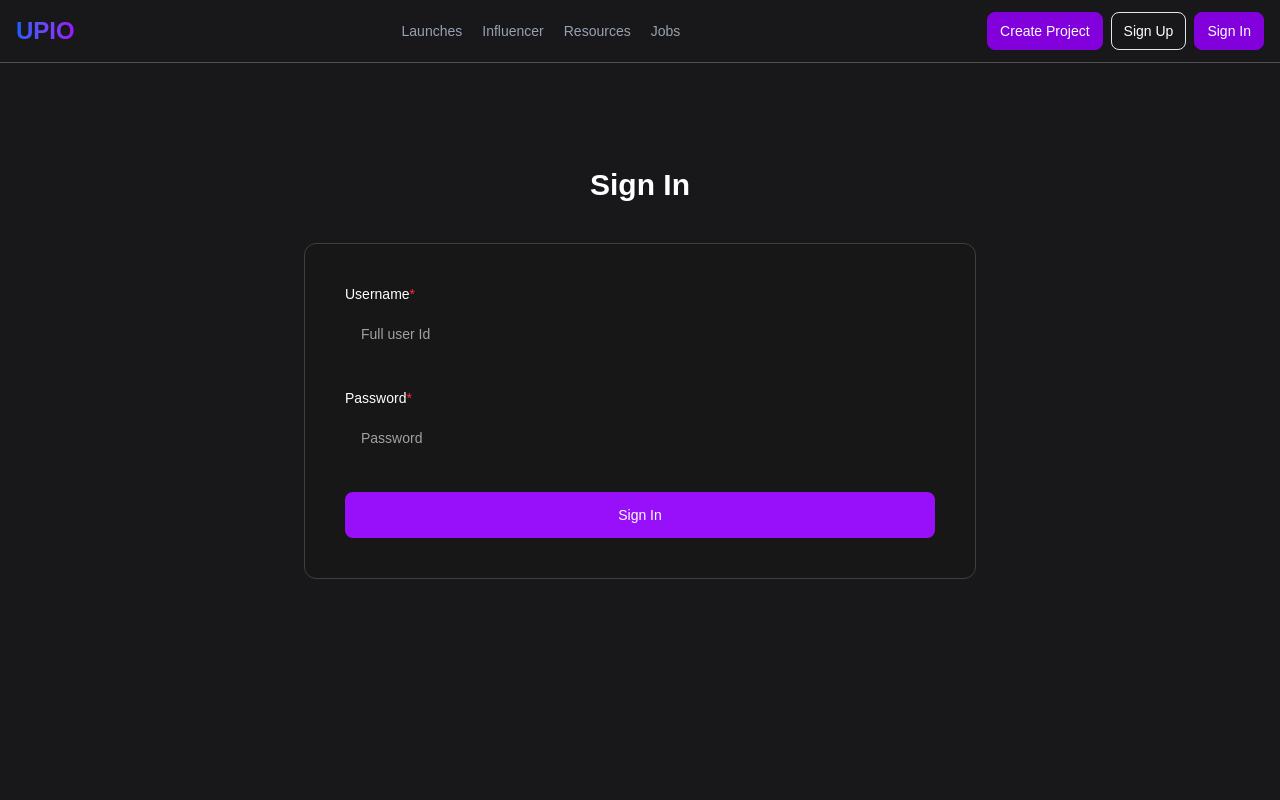
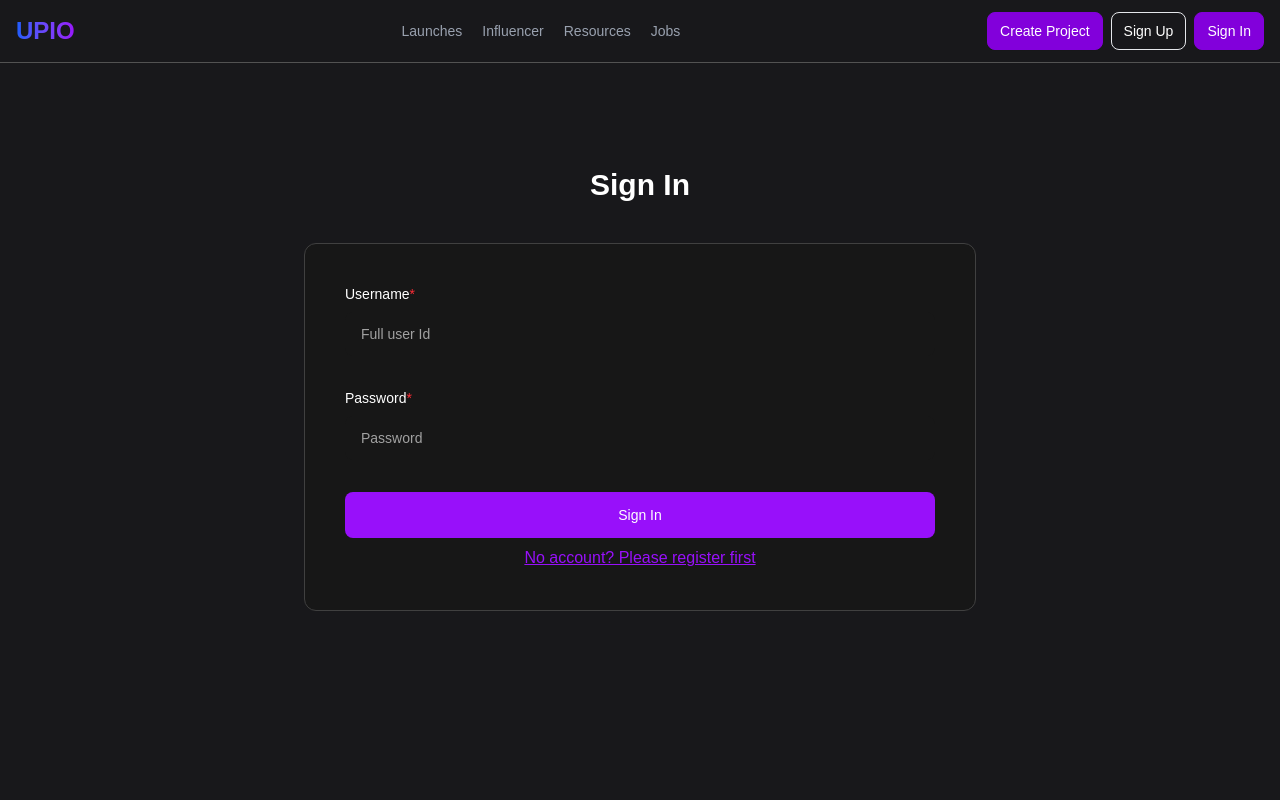
Before and after one commit to dn-laniakea-labs/ETH-Huangshan-front-end, a Next.js app: page /sign-in in a window 1280 px wide. Shown: the top 800 px of the page. Built offline with nearby package versions, Linux system fonts and the light colour scheme; no server answers.

Commit message:
feat: add sign up link

```diff
--- a/components/signIn/SignInComponent.tsx
+++ b/components/signIn/SignInComponent.tsx
@@ -72,6 +72,8 @@ export const SignInComponent: FC = () => {
 
             <div className="mt-6 grid">
               <button type="submit" className="w-full py-3 px-4 inline-flex justify-center items-center gap-x-2 text-sm font-medium rounded-lg border border-transparent bg-purple-600 text-white hover:bg-purple-700 focus:outline-hidden focus:bg-purple-700 disabled:opacity-50 disabled:pointer-events-none">Sign In</button>
+
+              <a href="/sign-up" className="text-purple-600 text-center underline block mt-2">No account? Please register first</a>
             </div>
           </form>
         </div>
```
